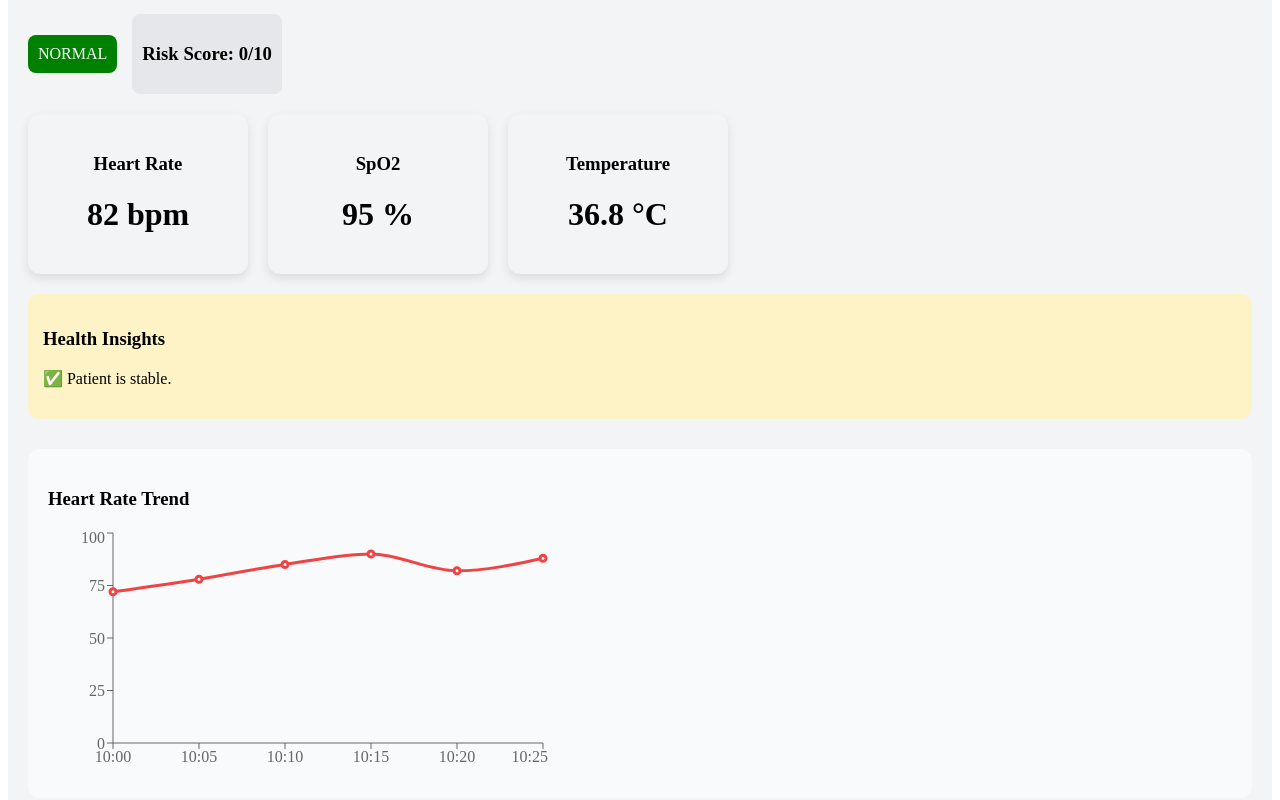
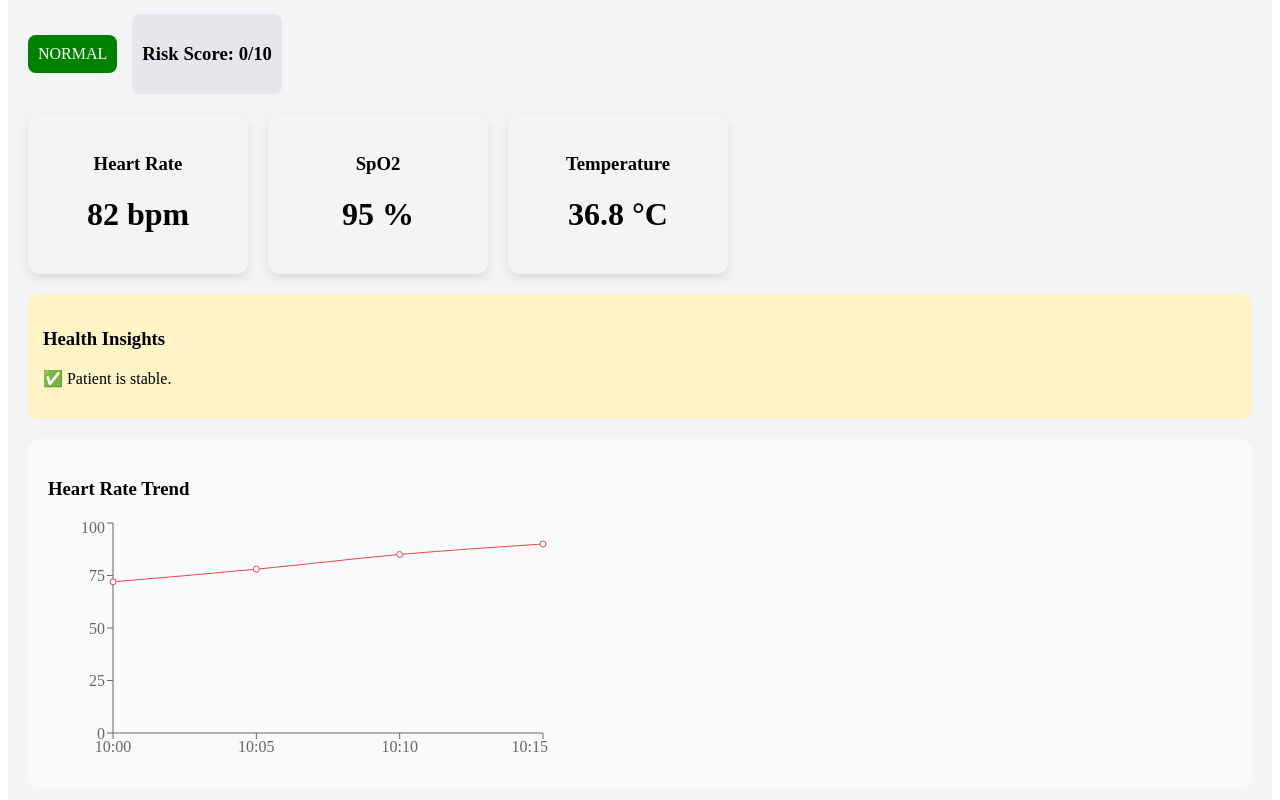
Before and after one commit to Aadya2901/ElderEase, a React app in the folder frontend/: page / in a window 1280 px wide. Shown: the part 282-1082 px from the top of the page. Built offline with nearby package versions, Linux system fonts and the light colour scheme; the HTML template or start-up script is replaced by a standard one.

Commit message:
fix: resolve recharts dependency issue and integrate working heart rate chart

```diff
--- a/frontend/src/components/HeartRateChart.jsx
+++ b/frontend/src/components/HeartRateChart.jsx
@@ -7,36 +7,27 @@ import {
 } from "recharts";
 
 export default function HeartRateChart() {
-
   const data = [
     { time: "10:00", hr: 72 },
     { time: "10:05", hr: 78 },
     { time: "10:10", hr: 85 },
-    { time: "10:15", hr: 90 },
-    { time: "10:20", hr: 82 },
-    { time: "10:25", hr: 88 }
+    { time: "10:15", hr: 90 }
   ];
 
   return (
     <div style={{
-      marginTop: "30px",
+      marginTop: "20px",
       padding: "20px",
       background: "#f9fafb",
       borderRadius: "12px"
     }}>
       <h3>Heart Rate Trend</h3>
 
-      {/* FIXED WIDTH + HEIGHT (IMPORTANT) */}
       <LineChart width={500} height={250} data={data}>
         <XAxis dataKey="time" />
         <YAxis />
         <Tooltip />
-        <Line
-          type="monotone"
-          dataKey="hr"
-          stroke="#ef4444"
-          strokeWidth={3}
-        />
+        <Line type="monotone" dataKey="hr" stroke="#ef4444" />
       </LineChart>
     </div>
   );
```
